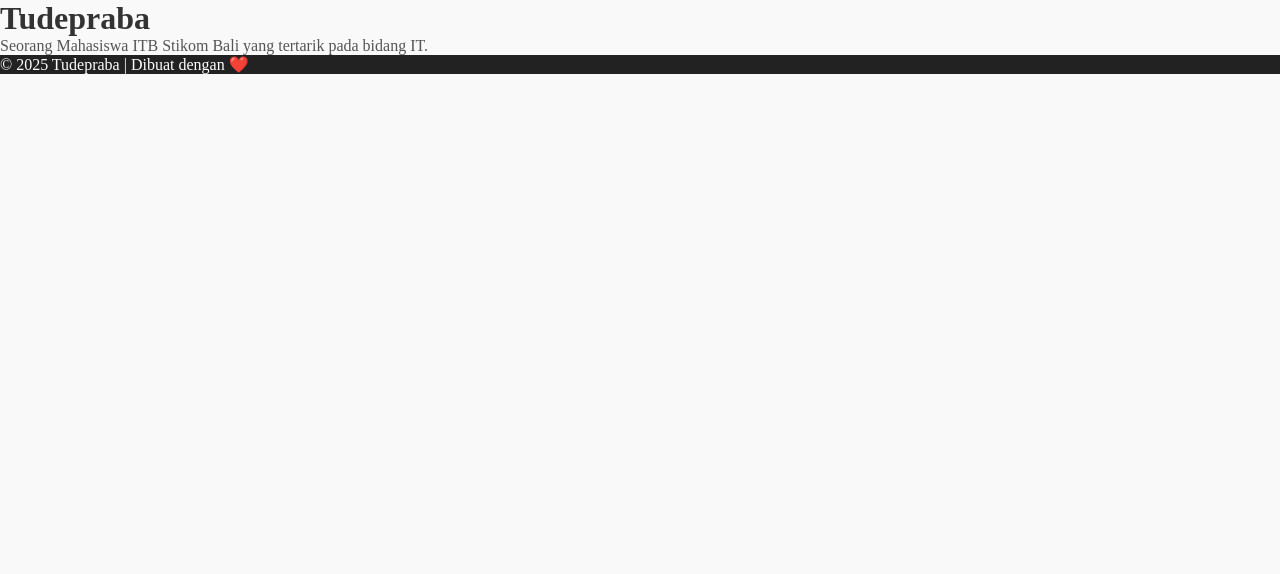
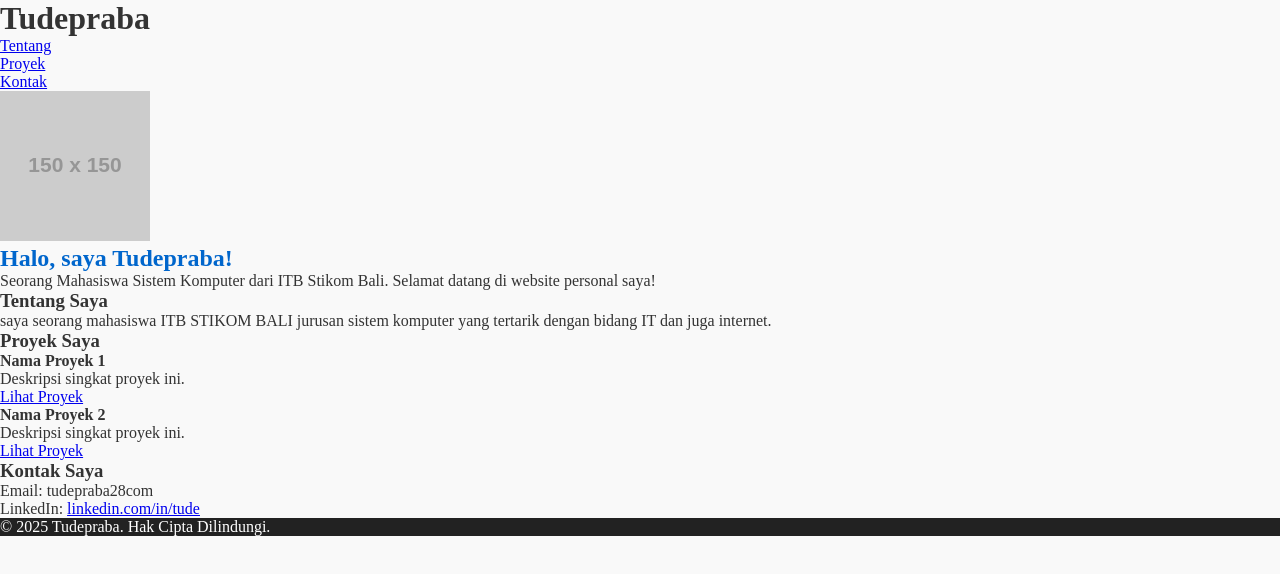
Before and after one commit to Tudepraba/Tudepraba.github.io, a plain HTML site: page index.html in a window 1280 px wide. Drawn offline with Linux system fonts and the light colour scheme; placeholder pictures from the web are drawn by us.

Commit message:
Update index.html

```diff
--- a/index.html
+++ b/index.html
@@ -1,21 +1,68 @@
 <!DOCTYPE html>
 <html lang="id">
 <head>
-  <meta charset="UTF-8">
-  <meta name="viewport" content="width=device-width,initial-scale=1">
-  <title>Tudepraba</title>
-  <link rel="stylesheet" href="style.css">
+    <meta charset="UTF-8">
+    <meta name="viewport" content="width=device-width, initial-scale=1.0">
+    <title>Tudepraba - Personal Website</title>
+    <link rel="stylesheet" href="style.css">
 </head>
 <body>
-  <div class="container">
     <header>
-      <h1>Tudepraba</h1>
-      <p>Seorang Mahasiswa ITB Stikom Bali yang tertarik pada bidang IT.</p>
+        <div class="container">
+            <h1>Tudepraba</h1>
+            <nav>
+                <ul>
+                    <li><a href="#about">Tentang</a></li>
+                    <li><a href="#projects">Proyek</a></li>
+                    <li><a href="#contact">Kontak</a></li>
+                </ul>
+            </nav>
+        </div>
     </header>
-    <!-- Tambahkan section tentang, project, dll -->
+
+    <section id="hero">
+        <div class="container">
+            <img src="https://via.placeholder.com/150" alt="Foto Tude" class="profile-pic">
+            <h2>Halo, saya Tudepraba!</h2>
+            <p>Seorang Mahasiswa Sistem Komputer dari ITB Stikom Bali. Selamat datang di website personal saya!</p>
+        </div>
+    </section>
+
+    <section id="about">
+        <div class="container">
+            <h3>Tentang Saya</h3>
+            <p>saya seorang mahasiswa ITB STIKOM BALI jurusan sistem komputer yang tertarik dengan bidang IT dan juga internet.</p>
+        </div>
+    </section>
+
+    <section id="projects">
+        <div class="container">
+            <h3>Proyek Saya</h3>
+            <div class="project-item">
+                <h4>Nama Proyek 1</h4>
+                <p>Deskripsi singkat proyek ini.</p>
+                <a href="#">Lihat Proyek</a>
+            </div>
+            <div class="project-item">
+                <h4>Nama Proyek 2</h4>
+                <p>Deskripsi singkat proyek ini.</p>
+                <a href="#">Lihat Proyek</a>
+            </div>
+        </div>
+    </section>
+
+    <section id="contact">
+        <div class="container">
+            <h3>Kontak Saya</h3>
+            <p>Email: tudepraba28com</p>
+            <p>LinkedIn: <a href="https://linkedin.com/in/tude">linkedin.com/in/tude</a></p>
+        </div>
+    </section>
+
     <footer>
-      &copy; 2025 Tudepraba | Dibuat dengan ❤️
+        <div class="container">
+            <p>&copy; 2025 Tudepraba. Hak Cipta Dilindungi.</p>
+        </div>
     </footer>
-  </div>
 </body>
 </html>
```
